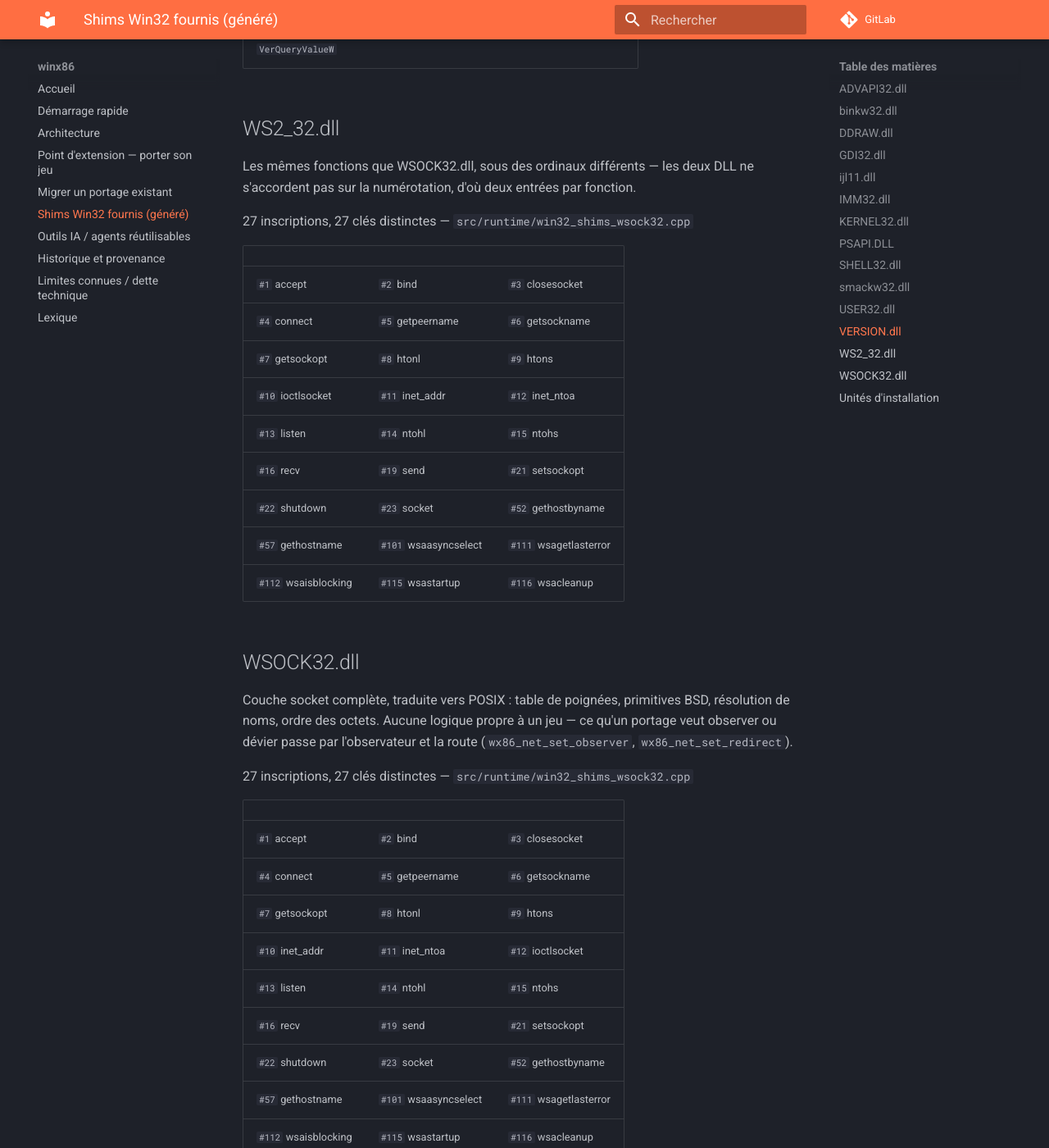
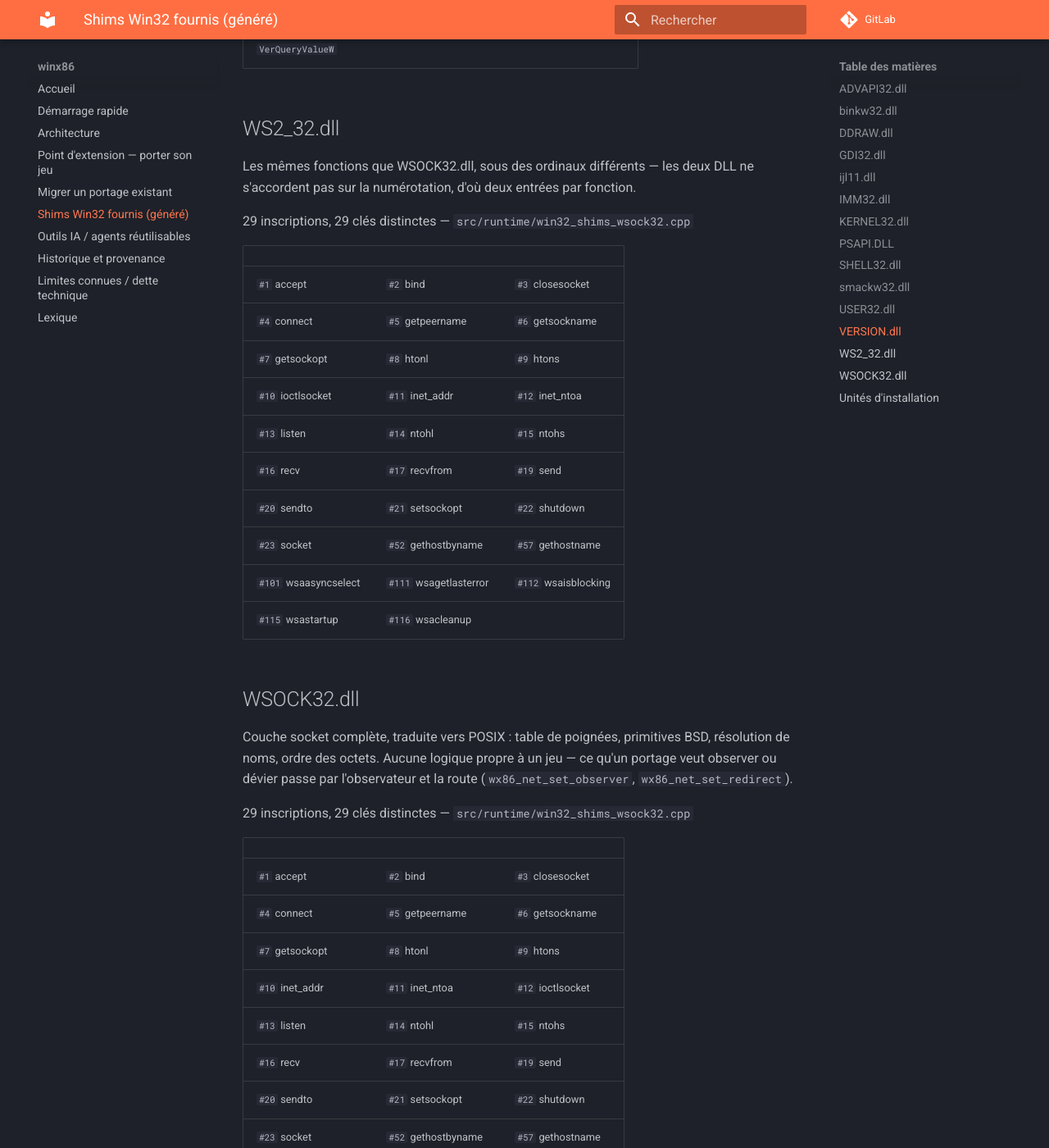
Before and after one commit to Franckrst/WinVita, an MkDocs documentation site: the page built from docs/shims.md, in a window 1280 px wide and 1400 px high, scrolled down 8216 px. Shown: the whole window at 82% size. Built offline with MkDocs 1.6.1 and Material for MkDocs 9.7.7, drawn with Linux system fonts in a browser that asks for light colours; comment, search, counter and statistics services are not loaded.

Commit message:
docs: la page des shims suivait 358 inscriptions, il y en a 362
sendto/recvfrom (le trou UDP ferme lors du rapatriement) n'avaient jamais ete
repercutes ici : la page generee etait perimee depuis, --check le confirme
et coupe desormais correctement.

Co-Authored-By: Claude Sonnet 5 <noreply@anthropic.com>
Claude-Session: https://claude.ai/code/session_016YV2ySxuScxYmstEqDV9Bx

```diff
--- a/docs/shims.md
+++ b/docs/shims.md
@@ -232,7 +232,7 @@ Ressources de version d'un fichier (`VS_FIXEDFILEINFO`).
 
 Les mêmes fonctions que WSOCK32.dll, sous des ordinaux différents — les deux DLL ne s'accordent pas sur la numérotation, d'où deux entrées par fonction.
 
-27 inscriptions, 27 clés distinctes — `src/runtime/win32_shims_wsock32.cpp`
+29 inscriptions, 29 clés distinctes — `src/runtime/win32_shims_wsock32.cpp`
 
 | | | |
 |---|---|---|
@@ -241,16 +241,17 @@ Les mêmes fonctions que WSOCK32.dll, sous des ordinaux différents — les deux
 | `#7` getsockopt | `#8` htonl | `#9` htons |
 | `#10` ioctlsocket | `#11` inet_addr | `#12` inet_ntoa |
 | `#13` listen | `#14` ntohl | `#15` ntohs |
-| `#16` recv | `#19` send | `#21` setsockopt |
-| `#22` shutdown | `#23` socket | `#52` gethostbyname |
-| `#57` gethostname | `#101` wsaasyncselect | `#111` wsagetlasterror |
-| `#112` wsaisblocking | `#115` wsastartup | `#116` wsacleanup |
+| `#16` recv | `#17` recvfrom | `#19` send |
+| `#20` sendto | `#21` setsockopt | `#22` shutdown |
+| `#23` socket | `#52` gethostbyname | `#57` gethostname |
+| `#101` wsaasyncselect | `#111` wsagetlasterror | `#112` wsaisblocking |
+| `#115` wsastartup | `#116` wsacleanup |  |
 
 ## WSOCK32.dll
 
 Couche socket complète, traduite vers POSIX : table de poignées, primitives BSD, résolution de noms, ordre des octets. Aucune logique propre à un jeu — ce qu'un portage veut observer ou dévier passe par l'observateur et la route (`wx86_net_set_observer`, `wx86_net_set_redirect`).
 
-27 inscriptions, 27 clés distinctes — `src/runtime/win32_shims_wsock32.cpp`
+29 inscriptions, 29 clés distinctes — `src/runtime/win32_shims_wsock32.cpp`
 
 | | | |
 |---|---|---|
@@ -259,10 +260,11 @@ Couche socket complète, traduite vers POSIX : table de poignées, primitives BS
 | `#7` getsockopt | `#8` htonl | `#9` htons |
 | `#10` inet_addr | `#11` inet_ntoa | `#12` ioctlsocket |
 | `#13` listen | `#14` ntohl | `#15` ntohs |
-| `#16` recv | `#19` send | `#21` setsockopt |
-| `#22` shutdown | `#23` socket | `#52` gethostbyname |
-| `#57` gethostname | `#101` wsaasyncselect | `#111` wsagetlasterror |
-| `#112` wsaisblocking | `#115` wsastartup | `#116` wsacleanup |
+| `#16` recv | `#17` recvfrom | `#19` send |
+| `#20` sendto | `#21` setsockopt | `#22` shutdown |
+| `#23` socket | `#52` gethostbyname | `#57` gethostname |
+| `#101` wsaasyncselect | `#111` wsagetlasterror | `#112` wsaisblocking |
+| `#115` wsastartup | `#116` wsacleanup |  |
 
 ## Unités d'installation
 
```
Also changed, not shown: other parts of docs/shims.md (+3 -3 lines).
